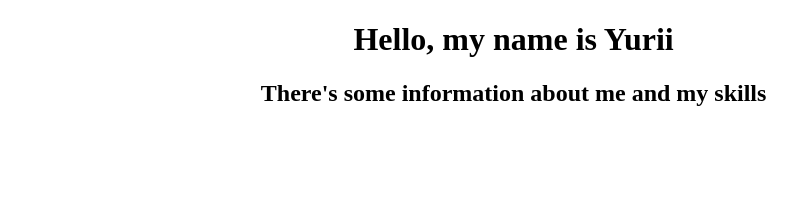
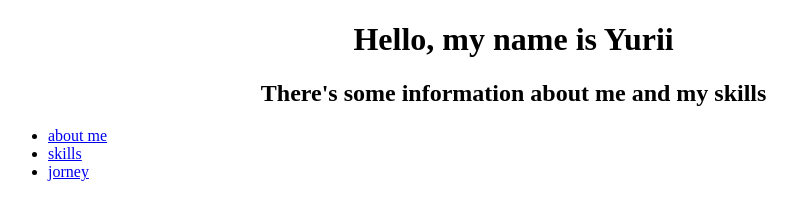
Before and after one commit to mqrgo/mqrgo.github.io, a plain HTML site: page index.html in a window 1280 px wide. Shown: the whole page, without its empty margins (0-797 px from the left). Drawn offline with Linux system fonts and the light colour scheme.

Commit message:
Update index.html

```diff
--- a/index.html
+++ b/index.html
@@ -10,6 +10,13 @@
     <div id="containter">
         <h1>Hello, my name is Yurii</h1>
         <h2>There's some information about me and my skills</h2>
+
+        <ul id="navbar">
+            <li><a href="#">about me</a></li>
+            <li><a href="#">skills</a></li>
+            <li><a href="#">jorney</a></li>
+
+        </ul>
     </div>
 </body>
 </html>
```
